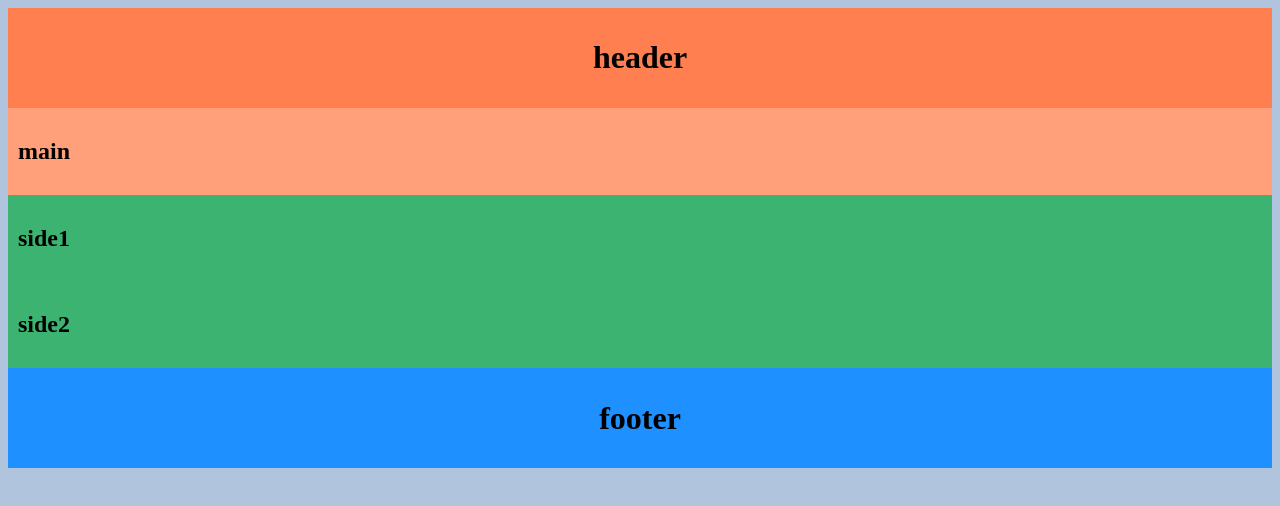
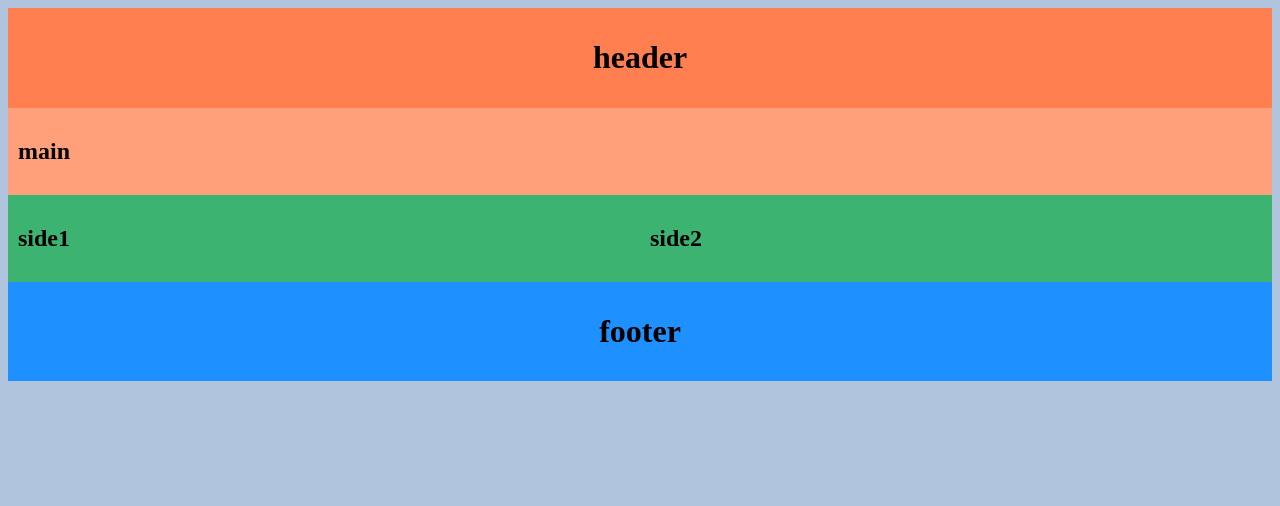
Before and after one commit to sanmiyahara/web1-10, a plain HTML site: page index.html in a window 1280 px wide. Drawn offline with Linux system fonts and the light colour scheme; a web font is replaced by a local one.

Commit message:
Create default.css

```diff
--- a/css/default.css
+++ b/css/default.css
@@ -29,4 +29,18 @@ footer{
   text-align: center;
 }
 
+/* 641px以上 */
+@media screen and (min-width:641px){
+  aside{
+    width: calc(50% - 20px);
+    float:left;
+  }
+  #side:after{
+    /* clearfix */
+    content:"";
+    display:block;
+    clear:both
+  }
+}
+
   .wf-sawarabimincho { font-family: "Sawarabi Mincho"; }
```
